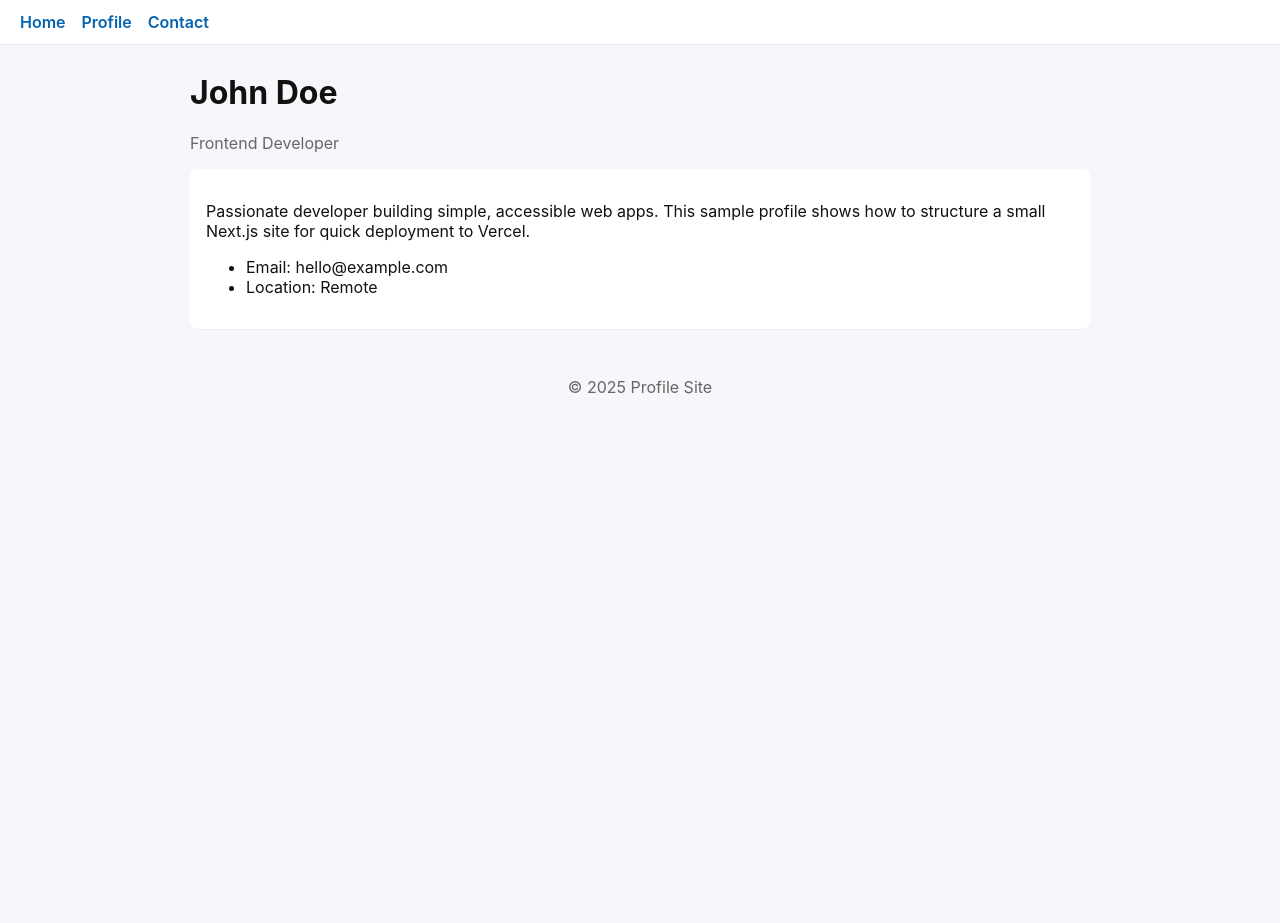
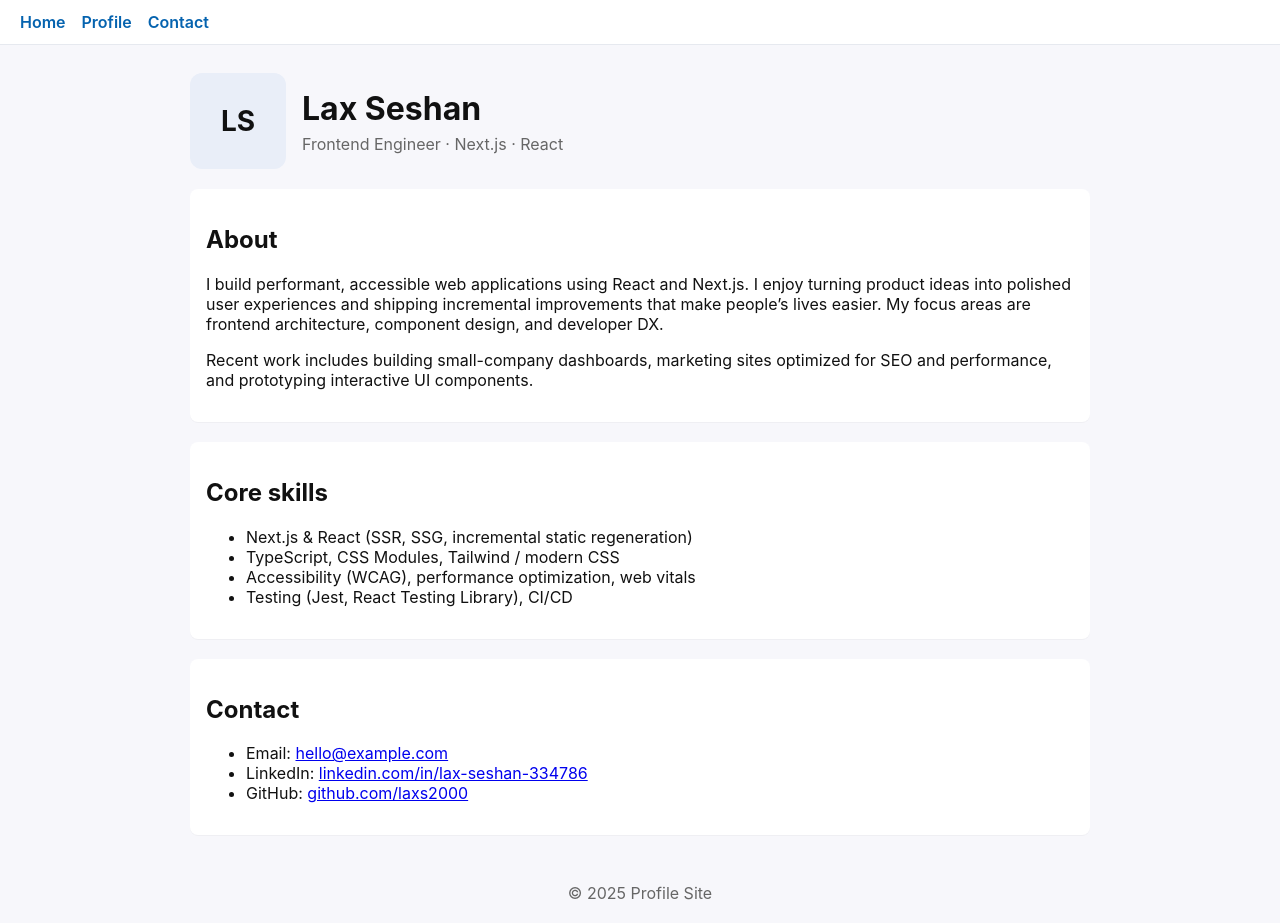
Before and after one commit to laxs2000/Profile, a Next.js app: page /profile in a window 1280 px wide. Before the commit the page ends 800 px from the top, so only its background shows below. Built offline with nearby package versions, Linux system fonts and the light colour scheme.

Commit message:
feat: update profile page content; add vercel helper

```diff
--- a/pages/profile.tsx
+++ b/pages/profile.tsx
@@ -4,21 +4,52 @@ export default function Profile() {
   return (
     <>
       <Head>
-        <title>Profile — Profile Site</title>
+        <title>Profile — Lax Seshan</title>
       </Head>
       <main className="container">
-        <h1>John Doe</h1>
-        <p className="muted">Frontend Developer</p>
-        <section className="card">
+        <header style={{ display: 'flex', alignItems: 'center', gap: 16 }}>
+          <div style={{ width: 96, height: 96, borderRadius: 12, background: '#e9eef8', display: 'flex', alignItems: 'center', justifyContent: 'center', fontSize: 28, fontWeight: 700 }}>
+            LS
+          </div>
+          <div>
+            <h1 style={{ margin: 0 }}>Lax Seshan</h1>
+            <p className="muted" style={{ margin: '6px 0 0' }}>Frontend Engineer · Next.js · React</p>
+          </div>
+        </header>
+
+        <section className="card" style={{ marginTop: 20 }}>
+          <h2>About</h2>
           <p>
-            Passionate developer building simple, accessible web apps. This sample profile shows how to structure a
-            small Next.js site for quick deployment to Vercel.
+            I build performant, accessible web applications using React and Next.js. I enjoy turning
+            product ideas into polished user experiences and shipping incremental improvements that
+            make people’s lives easier. My focus areas are frontend architecture, component design,
+            and developer DX.
           </p>
+          <p>
+            Recent work includes building small-company dashboards, marketing sites optimized for
+            SEO and performance, and prototyping interactive UI components.
+          </p>
+        </section>
+
+        <section className="card" style={{ marginTop: 20 }}>
+          <h2>Core skills</h2>
           <ul>
-            <li>Email: hello@example.com</li>
-            <li>Location: Remote</li>
+            <li>Next.js & React (SSR, SSG, incremental static regeneration)</li>
+            <li>TypeScript, CSS Modules, Tailwind / modern CSS</li>
+            <li>Accessibility (WCAG), performance optimization, web vitals</li>
+            <li>Testing (Jest, React Testing Library), CI/CD</li>
           </ul>
         </section>
+
+        <section className="card" style={{ marginTop: 20 }}>
+          <h2>Contact</h2>
+          <ul>
+            <li>Email: <a href="mailto:hello@example.com">hello@example.com</a></li>
+            <li>LinkedIn: <a href="https://www.linkedin.com/in/lax-seshan-334786/" target="_blank" rel="noreferrer">linkedin.com/in/lax-seshan-334786</a></li>
+            <li>GitHub: <a href="https://github.com/laxs2000" target="_blank" rel="noreferrer">github.com/laxs2000</a></li>
+          </ul>
+        </section>
+
       </main>
     </>
   );
```
